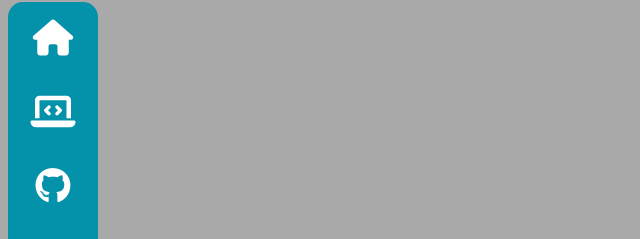
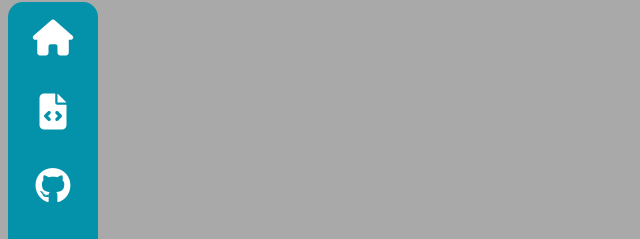
Before and after one commit to letsgitit24/Portfolio, a plain HTML site: page code.html in a window 1280 px wide. Shown: the part 229-468 px from the top of the page, 0-640 px from the left. Drawn offline with Linux system fonts and the light colour scheme.

Commit message:
icon updates

```diff
--- a/code.html
+++ b/code.html
@@ -31,7 +31,7 @@
     <!-- Add icon library -->
 <div class="icon-bar">
     <a href="https://letsgitit24.github.io/Portfolio/"><i class="fa fa-home"></i></a>
-    <a href="code.html"><i class="fa-solid fa-laptop-code"></i></a>
+    <a href="code.html"><i class="fa-solid fa-file-code"></i></a>
     <a href="#" onclick="newGitWindow()"><i class="fab fa-github"></i></a>
     <a href="#" onclick="newLinkedInWindow()"><i class="fab fa-linkedin-in"></i></a>
     <a href="mailto:jacobsavoie33@gmail.com"><i class="fa fa-envelope"></i></a>
```
Also changed, not shown: index.html (+1 -1 lines).
